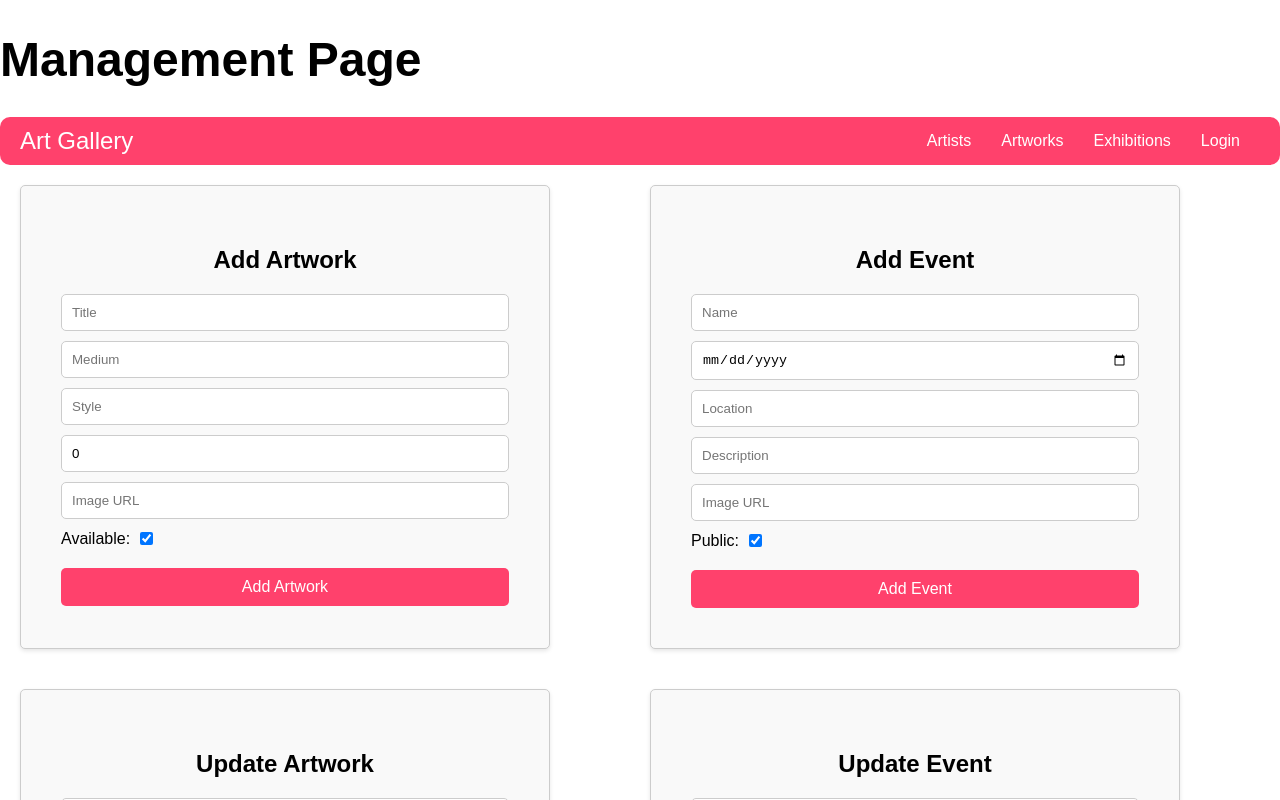
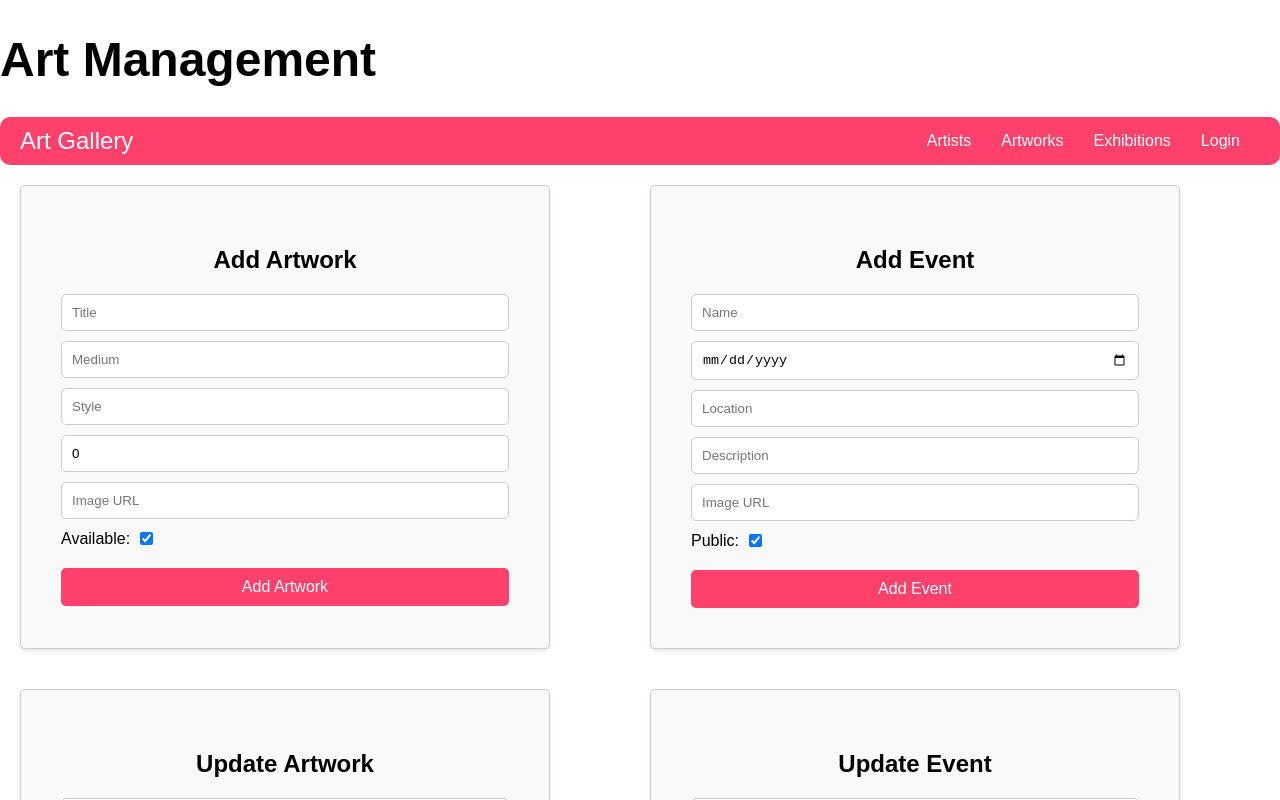
Before and after one commit to migeroreloaded/art-gallery, a React (Create React App) app in the folder client/: page /management in a window 1280 px wide. Shown: the top 800 px of the page. Built offline with nearby package versions, Linux system fonts and the light colour scheme.

Commit message:
exhibitions styled

```diff
--- a/client/src/components/ExhibitionPage.js
+++ b/client/src/components/ExhibitionPage.js
@@ -148,9 +148,11 @@ const ExhibitionsPage = () => {
     return <div>{error}</div>;
   }
 
-  return (
+  return (<>
+
     <PageContainer>
-      <Navbar />
+    <Navbar />
+
       <Header>
         <h1>Exhibitions</h1>
         {isAuthenticated() && userData.role === 'artist' && (
@@ -219,6 +221,7 @@ const ExhibitionsPage = () => {
         <p>Contact us | About | Terms of Service</p>
       </Footer>
     </PageContainer>
+    </>
   );
 };
 
--- a/client/src/components/management.js
+++ b/client/src/components/management.js
@@ -16,7 +16,7 @@ const ManagementContainer = styled.div`
 const ManagementPage = () => {
   return (
     <div>
-      <h1>Management Page</h1>
+      <h1>Art Management</h1>
       <Navbar />
       <ManagementContainer>
         <AddArtwork />
--- a/client/src/components/styles.js
+++ b/client/src/components/styles.js
@@ -273,13 +273,15 @@ export const PageContainer = styled.div`
   background-color: #f5f5f5;
   box-shadow: 0 14px 28px rgba(0, 0, 0, 0.25), 0 10px 10px rgba(0, 0, 0, 0.22);
   border-radius: 10px;
+  width: 100%;
 `;
 
 export const Header = styled.header`
   text-align: center;
   padding: 20px;
-  background-color: #ff416c;
-  color: #fff;
+  background-color: #fffff;
+
+  color: black;
   border-radius: 10px;
 `;
 export const ExhibitionHighlights = styled.div`
```
